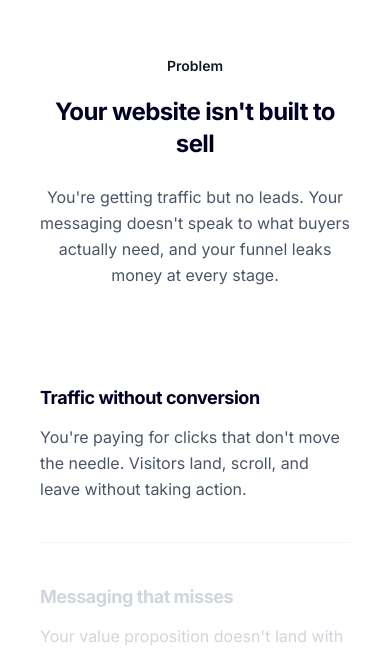
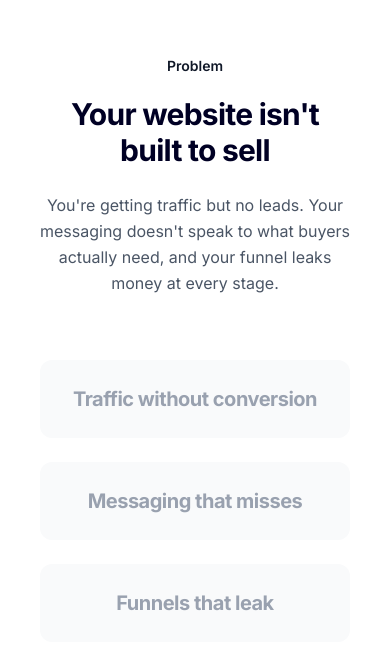
Before and after one commit to inyutek/New_Inyutek, a Next.js app: page / in a window 390 px wide. Shown: the part 2641-3295 px from the top of the page. Built offline with nearby package versions, Linux system fonts and the light colour scheme.

Commit message:
mob problem1

```diff
--- a/components/sections/ProblemSection.tsx
+++ b/components/sections/ProblemSection.tsx
@@ -41,31 +41,64 @@ const problems = [
     }
 ]
 
-export function ProblemSection() {
+function MobileProblem() {
+    const [activeIndex, setActiveIndex] = useState<number | null>(null) // Start closed or 0 if desired
+
+    const handleToggle = (index: number) => {
+        setActiveIndex(activeIndex === index ? null : index)
+    }
+
+    return (
+        <div className="flex flex-col gap-6 md:hidden">
+            {problems.map((item, index) => (
+                <div
+                    key={item.id}
+                    onClick={() => handleToggle(index)}
+                    className={`
+                        bg-gray-50 rounded-xl overflow-hidden transition-all duration-300 cursor-pointer
+                        ${activeIndex === index ? "shadow-md ring-1 ring-gray-200" : "border border-transparent"}
+                    `}
+                >
+                    {/* Header / Trigger */}
+                    <div className="p-6 text-center">
+                        <h3 className={`text-xl font-bold tracking-tight transition-colors duration-300 ${activeIndex === index ? "text-[#000024]" : "text-gray-400"}`}>
+                            {item.title}
+                        </h3>
+                    </div>
+
+                    {/* Expandable Content */}
+                    <AnimatePresence initial={false}>
+                        {activeIndex === index && (
+                            <motion.div
+                                initial={{ height: 0, opacity: 0 }}
+                                animate={{ height: "auto", opacity: 1 }}
+                                exit={{ height: 0, opacity: 0 }}
+                                transition={{ duration: 0.3, ease: "easeInOut" }}
+                            >
+                                <div className="px-6 pb-8 pt-0 flex flex-col items-center gap-6">
+                                    <p className="text-sm font-normal text-gray-600 leading-relaxed text-center">
+                                        {item.description}
+                                    </p>
+
+                                    {/* Inline Image Display */}
+                                    <div className={`w-full aspect-square rounded-lg flex items-center justify-center text-gray-400 ${item.imageColor}`}>
+                                        {item.icon}
+                                    </div>
+                                </div>
+                            </motion.div>
+                        )}
+                    </AnimatePresence>
+                </div>
+            ))}
+        </div>
+    )
+}
+
+function DesktopProblem() {
     const [activeIndex, setActiveIndex] = useState(0)
 
-
-
     return (
-        <section id="problem" className="bg-white py-24 sm:py-32">
-            <div className="mx-auto w-full px-6 lg:px-8">
-
-                {/* Centered Header */}
-                <div className="mx-auto max-w-3xl text-center mb-24">
-                    <div className="text-sm font-semibold leading-7 text-gray-900 mb-4">Problem</div>
-                    <h2 className="text-2xl font-bold tracking-tight text-[#000024] sm:text-3xl mb-6">
-                        Your website isn&apos;t built to sell
-                    </h2>
-                    <p className="text-base md:text-sm font-normal leading-relaxed text-gray-600 max-w-2xl mx-auto mb-8">
-                        You&apos;re getting traffic but no leads. Your messaging doesn&apos;t speak to what buyers actually
-                        need, and your funnel leaks money at every stage.
-                    </p>
-
-
-                </div>
-
-                {/* Two Column Feature Block */}
-                <div className="mx-auto max-w-7xl">
+        <div className="hidden md:block mx-auto max-w-7xl">
             <div className="grid grid-cols-1 lg:grid-cols-2 gap-16 lg:gap-24 items-start">
 
                 {/* Left Column: Interactive List */}
@@ -108,6 +141,28 @@ export function ProblemSection() {
 
             </div>
         </div>
+    )
+}
+
+export function ProblemSection() {
+    return (
+        <section id="problem" className="bg-white py-24 sm:py-32">
+            <div className="mx-auto w-full px-6 lg:px-8">
+
+                {/* Shared Header */}
+                <div className="mx-auto max-w-3xl text-center mb-16 md:mb-24">
+                    <div className="text-sm font-semibold leading-7 text-gray-900 mb-4">Problem</div>
+                    <h2 className="text-3xl font-bold tracking-tight text-[#000024] sm:text-3xl mb-6">
+                        Your website isn&apos;t built to sell
+                    </h2>
+                    <p className="text-base md:text-sm font-normal leading-relaxed text-gray-600 max-w-2xl mx-auto mb-8">
+                        You&apos;re getting traffic but no leads. Your messaging doesn&apos;t speak to what buyers actually
+                        need, and your funnel leaks money at every stage.
+                    </p>
+                </div>
+
+                <MobileProblem />
+                <DesktopProblem />
 
             </div>
         </section>
```
Lines whose indentation alone changed are shown as unchanged.
